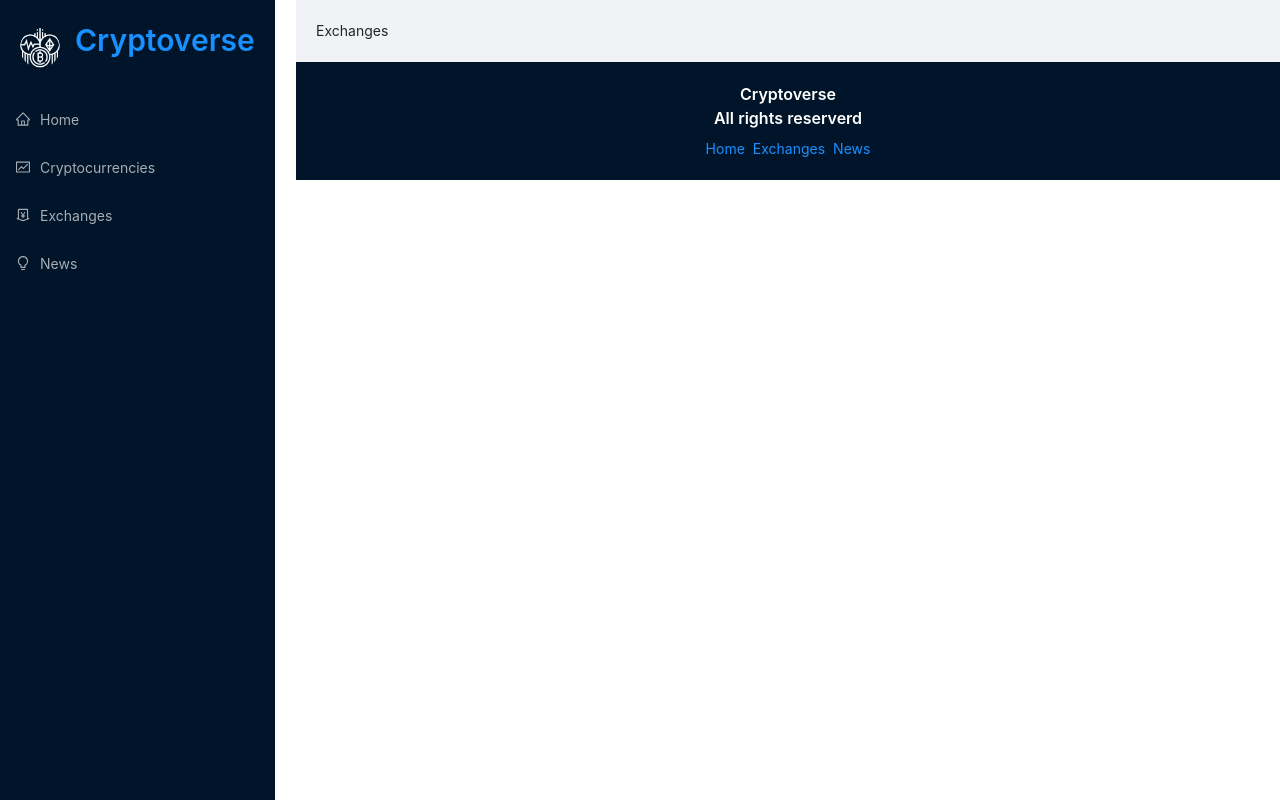
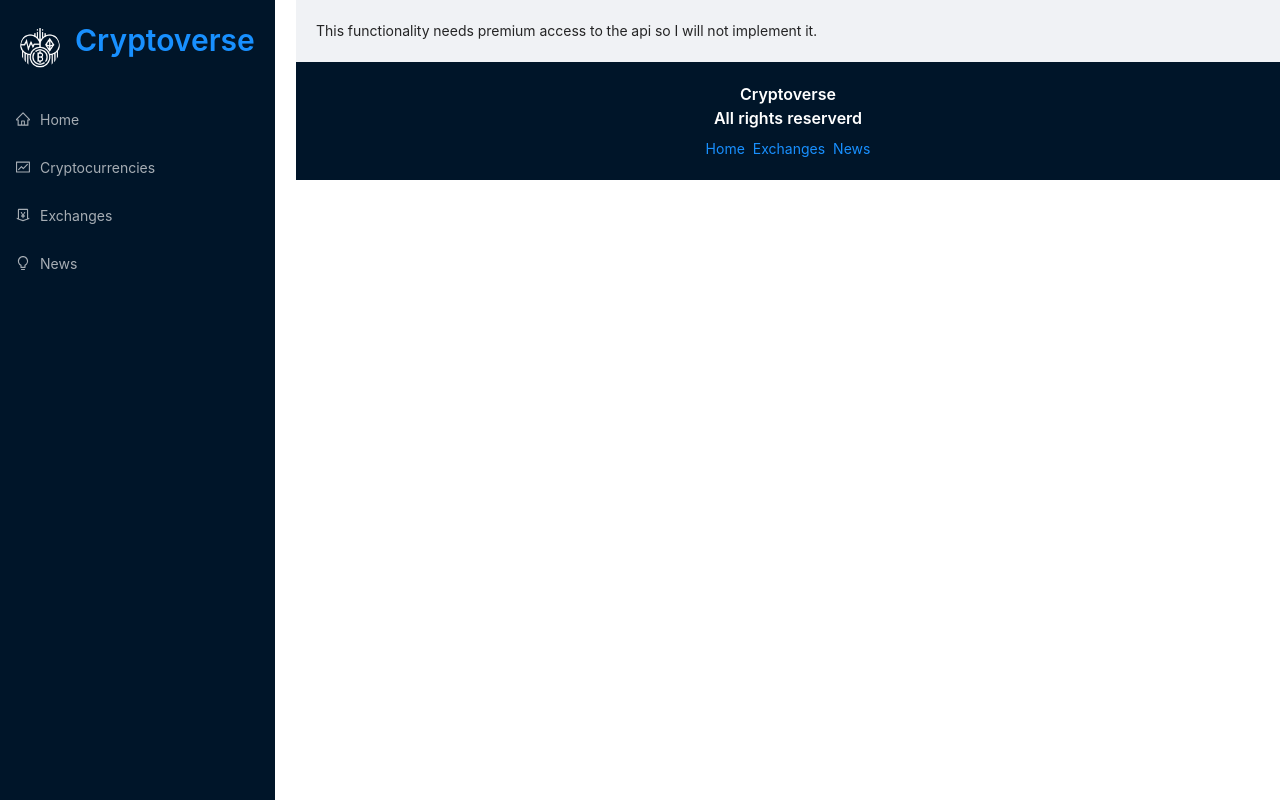
Before and after one commit to demiancy/tutorial-react-1, a React (Create React App) app in the folder app/: page /exchanges in a window 1280 px wide. Built offline with nearby package versions, Linux system fonts and the light colour scheme; no server answers.

Commit message:
Added the message for exchanges functionality

```diff
--- a/app/src/components/Exchanges.jsx
+++ b/app/src/components/Exchanges.jsx
@@ -3,7 +3,7 @@ import React from 'react';
 const Exchanges = () => {
   return (
     <div>
-      Exchanges
+      This functionality needs premium access to the api so I will not implement it.
     </div>
   )
 }
```
Also changed, not shown: 1 other file (tests, documents, lock files or other folders).
